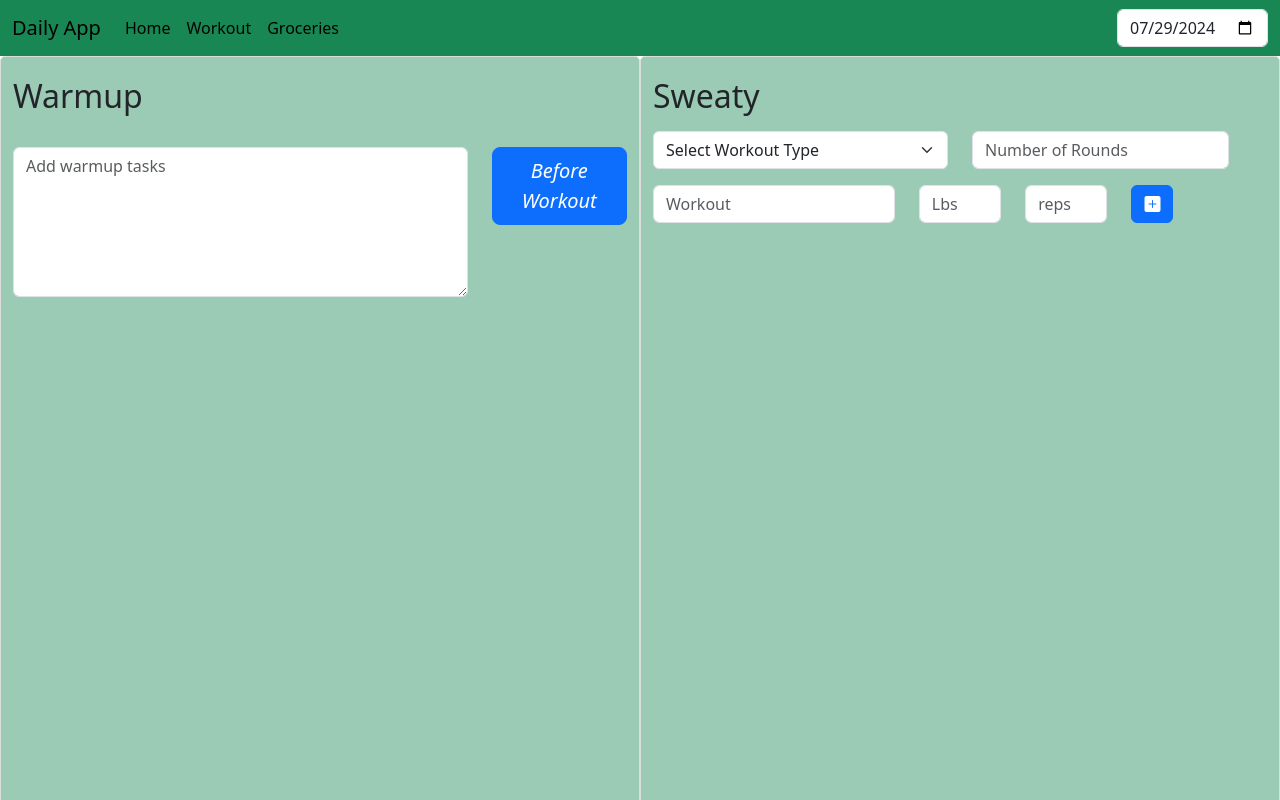
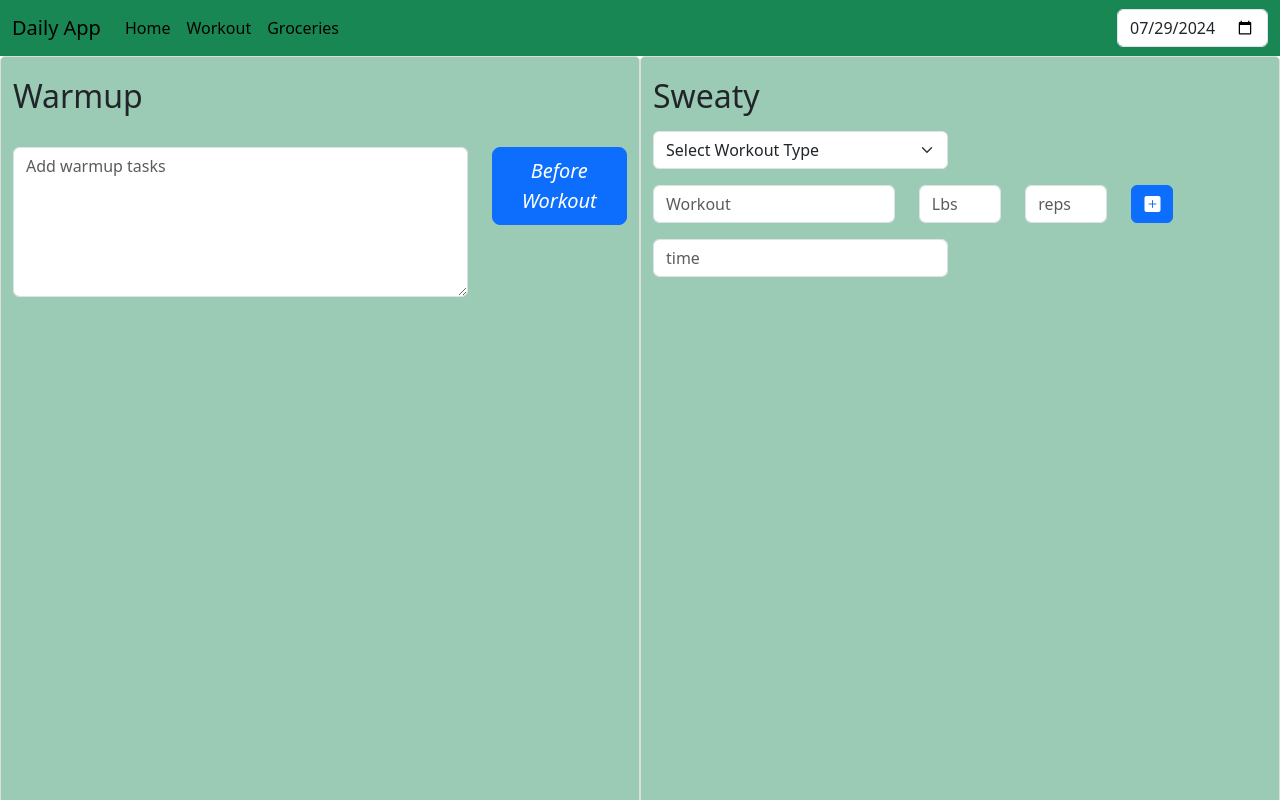
Before and after one commit to aneeshmunnam/daily-activity, a React (Create React App) app: page / in a window 1280 px wide. Both pictures are taken after a click on the link "Workout". Shown: the top 800 px of the page. Built offline with nearby package versions, Linux system fonts and the light colour scheme.

Commit message:
add time input type to sweat

```diff
--- a/src/components/Sweat.js
+++ b/src/components/Sweat.js
@@ -8,7 +8,7 @@ export default function Sweat({selectedDate}) {
     const weight = useRef(0);
     const reps = useRef(0);
     const workoutType = useRef('');
-    const noofrounds = useRef(0);
+    const time = useRef('');
 
     const [sweats, setSweats] = useState([]);
 
@@ -108,14 +108,6 @@ export default function Sweat({selectedDate}) {
                             <option value="E3MO3M">E3MO3M</option>
                         </select>
                     </div>
-                    <div className="col-auto">
-                        <input type="text"
-                        key="NumberOfRounds"
-                        className="form-control"
-                        ref={noofrounds}
-                        placeholder="Number of Rounds"
-                        />
-                    </div>
                 </div>
                 <div className="row mt-3">
                     <div className="col-5">
@@ -150,6 +142,16 @@ export default function Sweat({selectedDate}) {
                     handleStatus={handleWorkoutStatus}
                     handleDeleteTask={handleDeleteWorkoutTask}
                     handleEditTask={handleEditWorkoutTask} />
+            <div className="row">
+                <div className="col-6">
+                    <input type="text"
+                    ref={time}
+                    key="time"
+                    className="form-control"
+                    placeholder="time"
+                    />
+                </div>
+            </div>
         </div>
     );
 }
```
